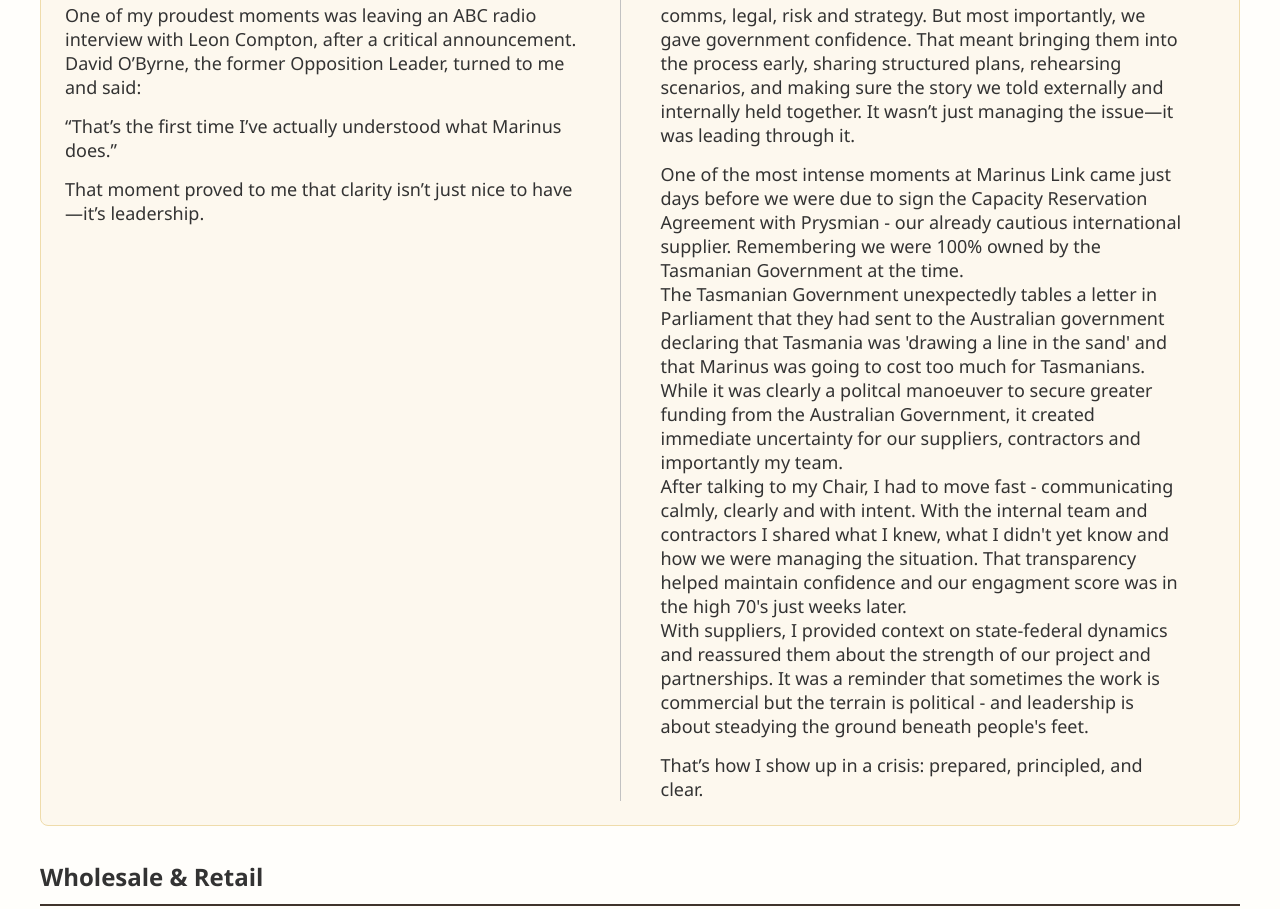
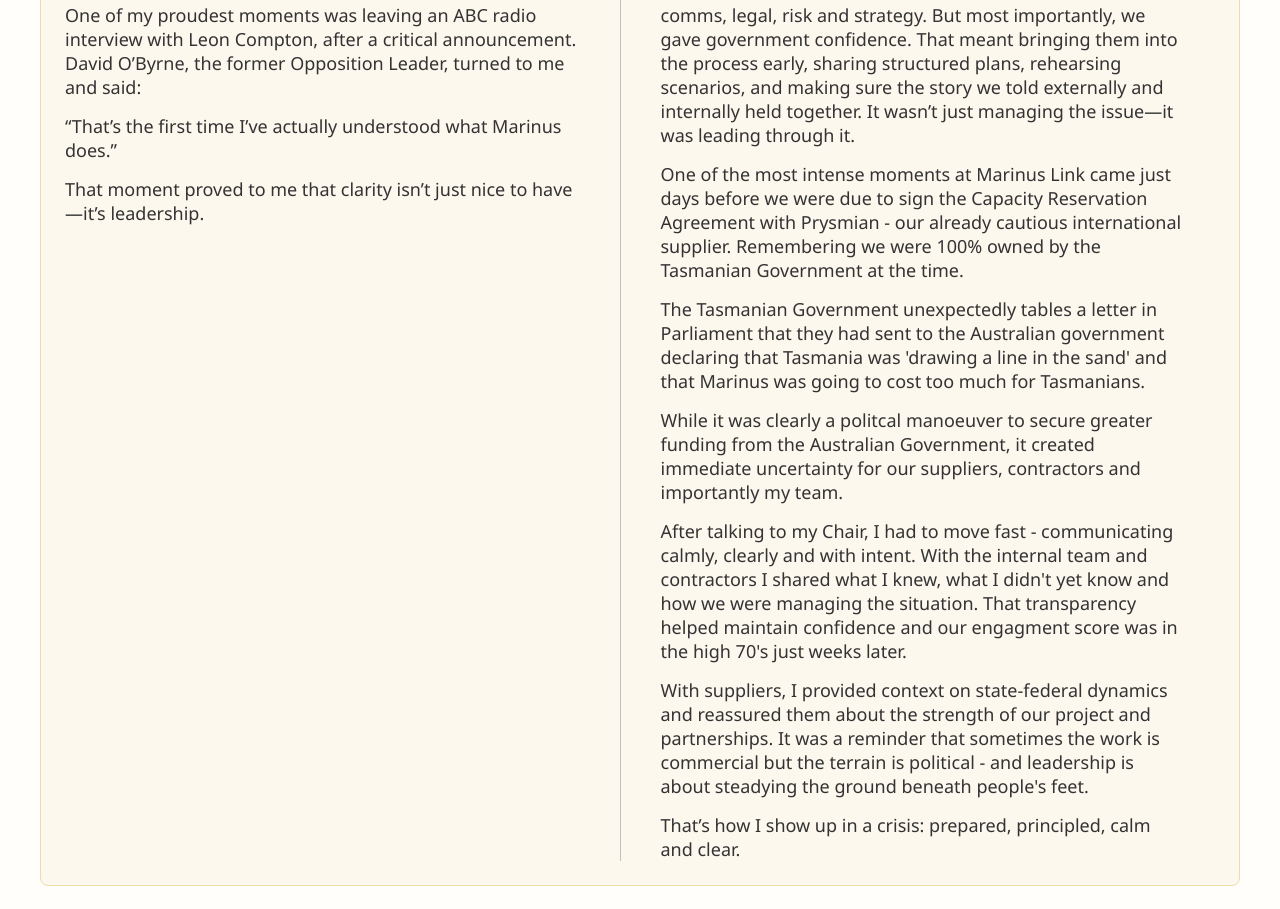
Before and after one commit to SnippyWykamp/caroline-wykamp, a plain HTML site: page index.html in a window 1280 px wide. Shown: the part 10259-11168 px from the top of the page. Drawn offline with Linux system fonts and the light colour scheme.

Commit message:
Update index.html

```diff
--- a/index.html
+++ b/index.html
@@ -1011,28 +1011,37 @@
             <p> One of the most intense moments at Marinus Link came just days before we were
               due to sign the Capacity Reservation Agreement with Prysmian - our already cautious
               international supplier. Remembering we were 100% owned by the Tasmanian Government
-              at the time.<br>
+              at the time.</p>
+            <p>
               The Tasmanian Government unexpectedly tables a letter in Parliament that they had
               sent to the Australian government declaring that Tasmania was
               'drawing a line in the sand'
-              and that Marinus was going to cost too much for Tasmanians.<br>
+              and that Marinus was going to cost too much for Tasmanians.
+            </p>
 
+              <p>
               While it was clearly a politcal manoeuver to secure greater funding from the
               Australian Government, it created immediate uncertainty for our suppliers,
-              contractors and importantly my team.<br>
+              contractors and importantly my team.
+            </p>
 
+              <p>
               After talking to my Chair,
               I had to move fast - communicating calmly, clearly and with intent.
               With the internal team and contractors I shared what I knew, what I didn't yet know
               and how we were managing the situation.  That transparency helped maintain confidence
-              and our engagment score was in the high 70's just weeks later.<br>
+              and our engagment score was in the high 70's just weeks later.
+              </p>
+
+              <p>
 
               With suppliers, I provided context on state-federal dynamics and reassured them about the
               strength of our project and partnerships.  It was a reminder that sometimes the work is
               commercial but the terrain is political - and leadership is about steadying the ground
               beneath people's feet.
+              </p>
             <p>
-              That’s how I show up in a crisis: prepared, principled, and clear.
+              That’s how I show up in a crisis: prepared, principled, calm and clear.
             </p>
           </div>
 
```
